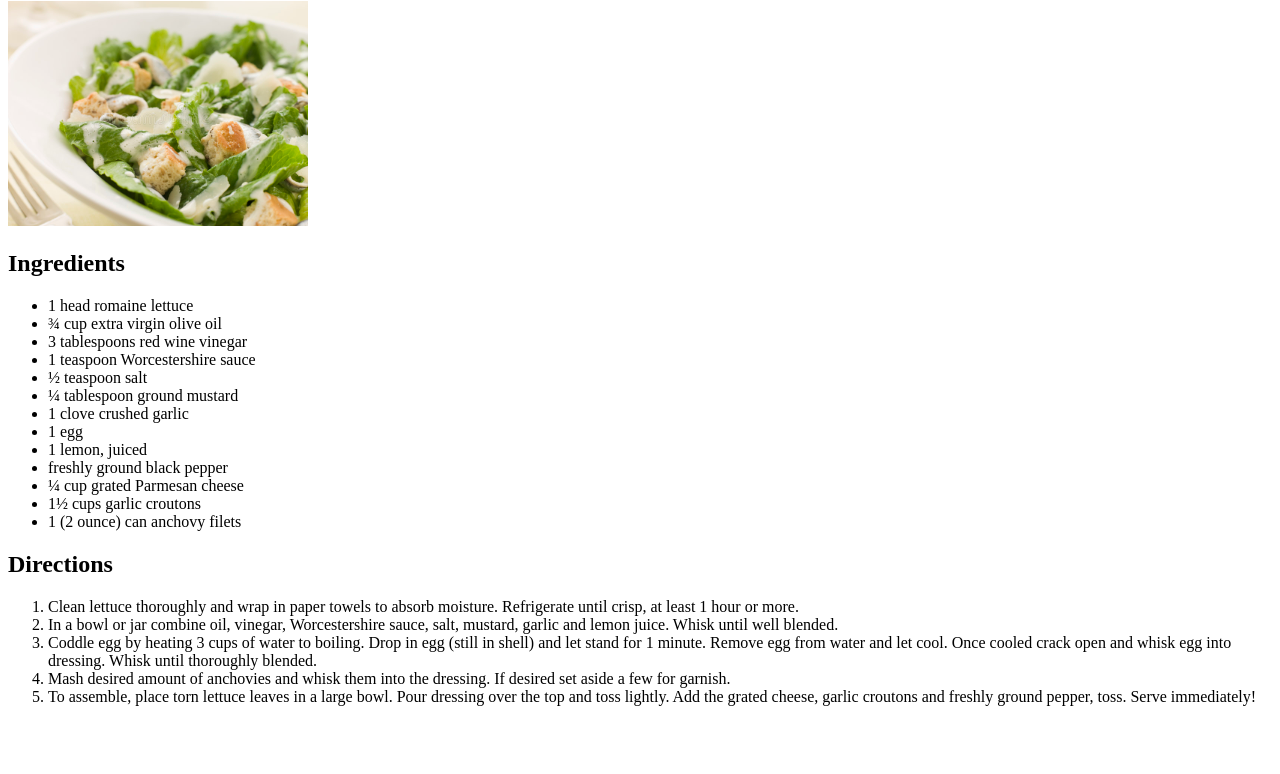
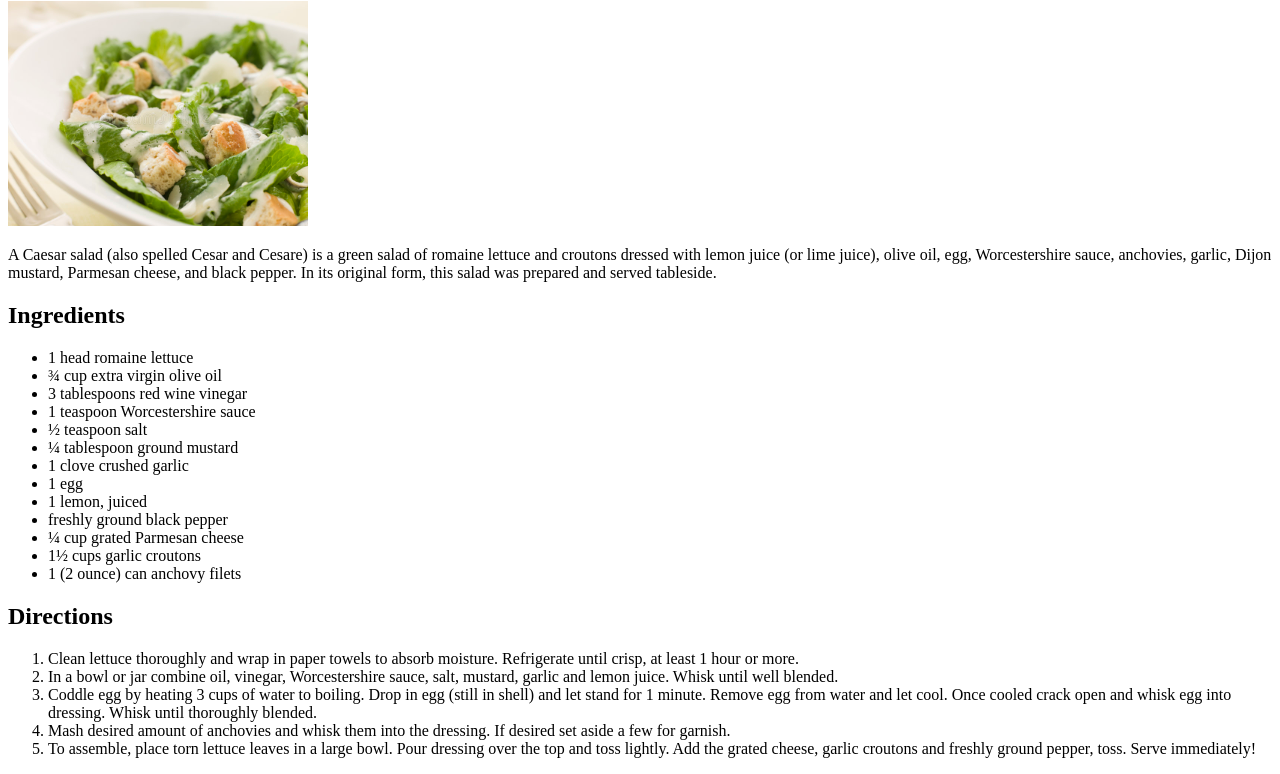
Before and after one commit to GabrielSimonassi/odin-recipes, a plain HTML site: page recipes/caesar_salad.html in a window 1280 px wide. Shown: the part 79-853 px from the top of the page. Before the commit the page ends 801 px from the top, so only its background shows below. Drawn offline with Linux system fonts and the light colour scheme.

Commit message:
Add a description to the caesar salad recipe

```diff
--- a/recipes/caesar_salad.html
+++ b/recipes/caesar_salad.html
@@ -10,7 +10,9 @@
 <body>
     <h1>Casesar's salada</h1>
     <img src="../images/caesar_salad.jpg" alt="Caesar's salad" width="300">
-
+    <p>
+        A Caesar salad (also spelled Cesar and Cesare) is a green salad of romaine lettuce and croutons dressed with lemon juice (or lime juice), olive oil, egg, Worcestershire sauce, anchovies, garlic, Dijon mustard, Parmesan cheese, and black pepper. In its original form, this salad was prepared and served tableside.
+    </p>
     <h2>Ingredients</h2>
 
     <ul>
```
